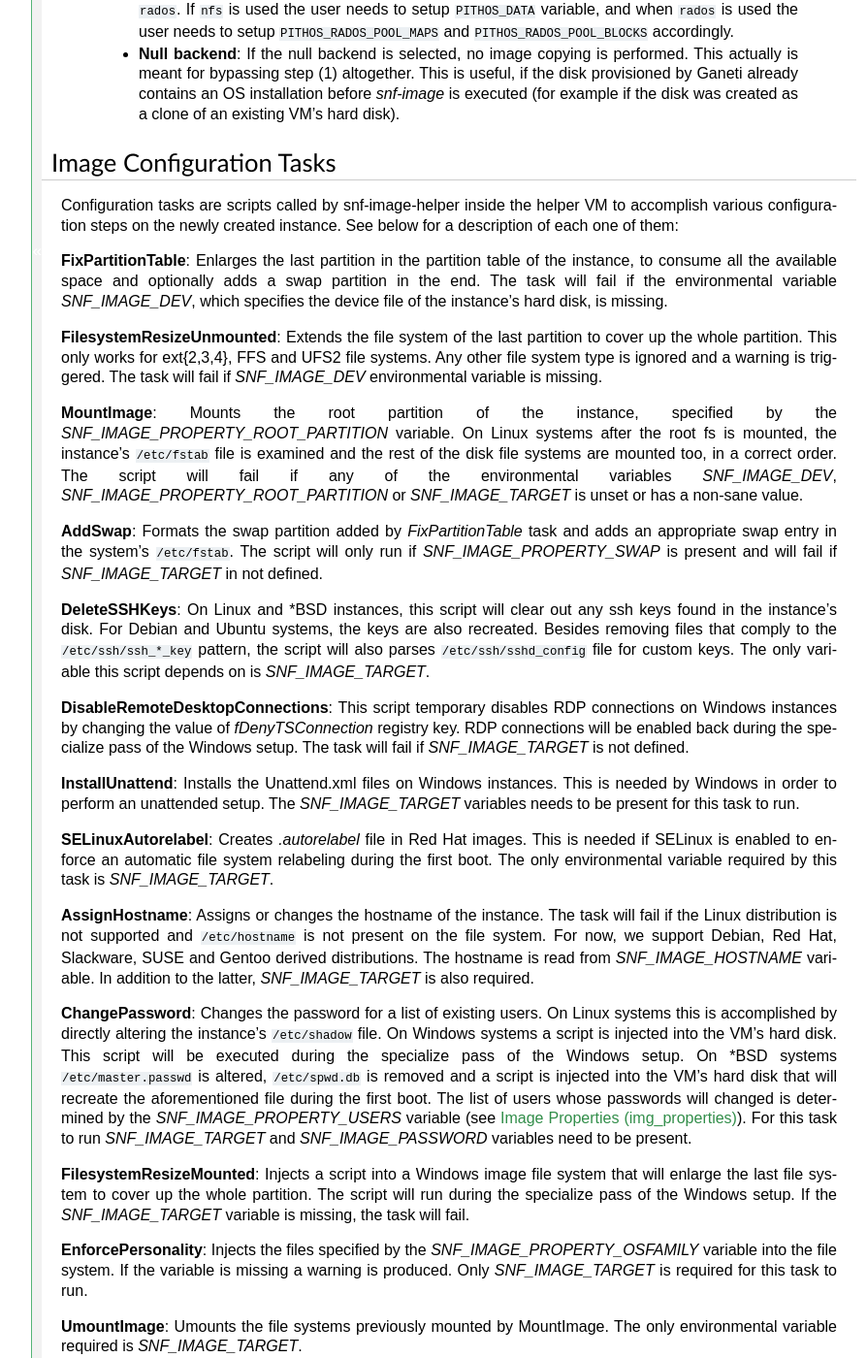
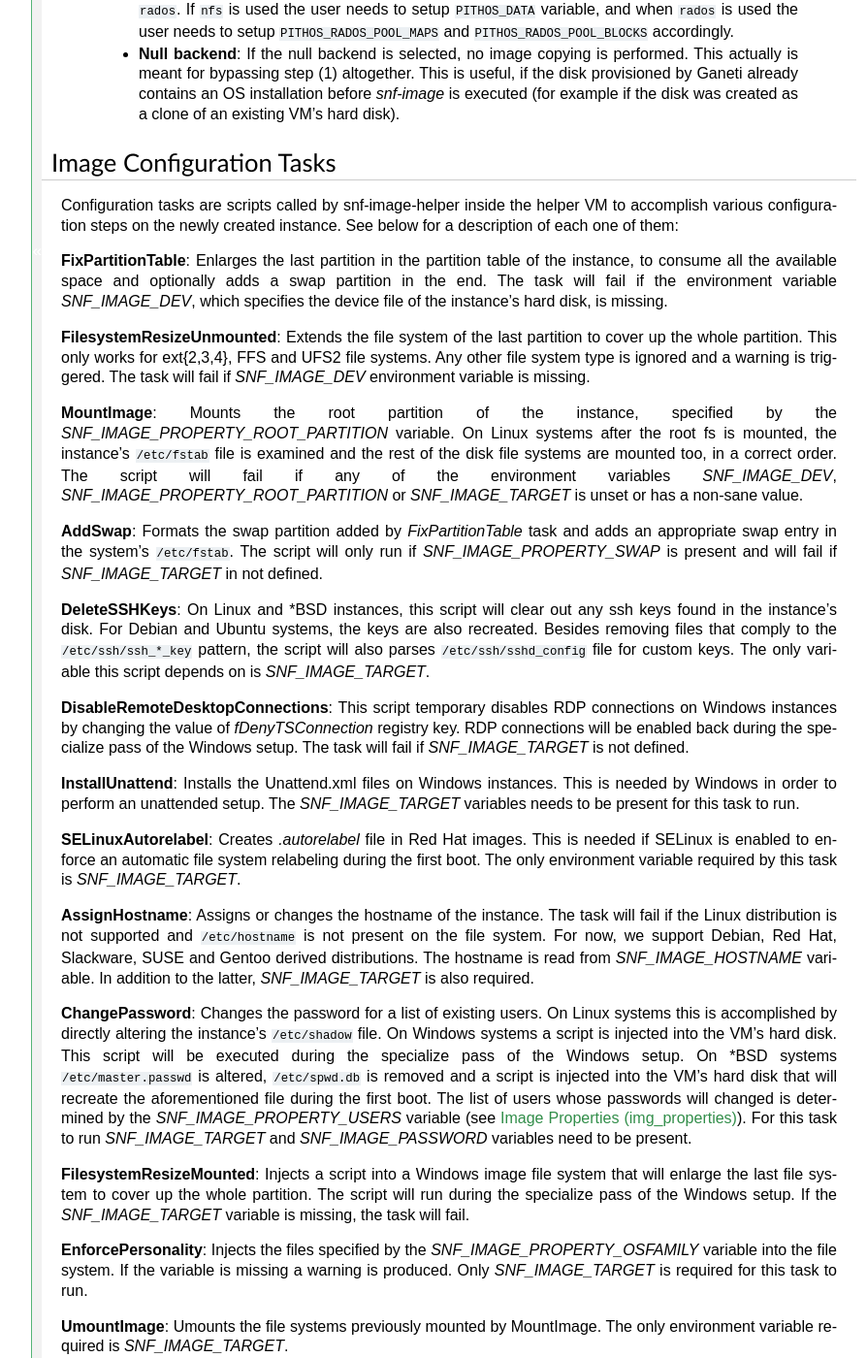
Before and after one commit to grnet/snf-image, a Sphinx documentation site: the page built from docs/architecture.rst, in a window 1280 px wide and 1400 px high, scrolled down 2284 px. Shown: the whole window at 97% size, without its empty margins (187-1081 px from the left). Built offline with Sphinx 7.4.7, drawn with Linux system fonts in a browser that asks for light colours; some of the changed text lies outside the part shown.

Commit message:
Fix typos in error messages and docs
Replace all references of `environmental variable' with `environment
variable'

```diff
--- a/docs/architecture.rst
+++ b/docs/architecture.rst
@@ -131,20 +131,20 @@ below for a description of each one of them:
 
 **FixPartitionTable**: Enlarges the last partition in the partition table of
 the instance, to consume all the available space and optionally adds a swap
-partition in the end. The task will fail if the environmental variable
+partition in the end. The task will fail if the environment variable
 *SNF_IMAGE_DEV*, which specifies the device file of the instance's hard disk,
 is missing.
 
 **FilesystemResizeUnmounted**: Extends the file system of the last partition to
 cover up the whole partition. This only works for ext{2,3,4}, FFS and UFS2 file
 systems. Any other file system type is ignored and a warning is triggered. The
-task will fail if *SNF_IMAGE_DEV* environmental variable is missing.
+task will fail if *SNF_IMAGE_DEV* environment variable is missing.
 
 **MountImage**: Mounts the root partition of the instance, specified by the
 *SNF_IMAGE_PROPERTY_ROOT_PARTITION* variable. On Linux systems after the root
 fs is mounted, the instance's ``/etc/fstab`` file is examined and the rest of
 the disk file systems are mounted too, in a correct order. The script will fail
-if any of the environmental variables *SNF_IMAGE_DEV*,
+if any of the environment variables *SNF_IMAGE_DEV*,
 *SNF_IMAGE_PROPERTY_ROOT_PARTITION* or *SNF_IMAGE_TARGET* is unset or has a
 non-sane value.
 
@@ -171,7 +171,7 @@ is needed by Windows in order to perform an unattended setup. The
 
 **SELinuxAutorelabel**: Creates *.autorelabel* file in Red Hat images. This is
 needed if SELinux is enabled to enforce an automatic file system relabeling
-during the first boot. The only environmental variable required by this task is
+during the first boot. The only environment variable required by this task is
 *SNF_IMAGE_TARGET*.
 
 **AssignHostname**: Assigns or changes the hostname of the instance. The task
@@ -204,7 +204,7 @@ missing a warning is produced. Only *SNF_IMAGE_TARGET* is required for this
 task to run.
 
 **UmountImage**: Umounts the file systems previously mounted by MountImage. The
-only environmental variable required is *SNF_IMAGE_TARGET*.
+only environment variable required is *SNF_IMAGE_TARGET*.
 
 
 +-------------------------------+---+--------------------------------------------+--------------------------------------------------+
@@ -245,4 +245,4 @@ only environmental variable required is *SNF_IMAGE_TARGET*.
 |UmountImage                    |80 |MountImage        |                         |TARGET                   |                        |
 +-------------------------------+---+------------------+-------------------------+-------------------------+------------------------+
 
-.. [#] all environmental variables are prefixed with *SNF_IMAGE_*
+.. [#] all environment variables are prefixed with *SNF_IMAGE_*
```
Also changed, not shown: 3 other files.
